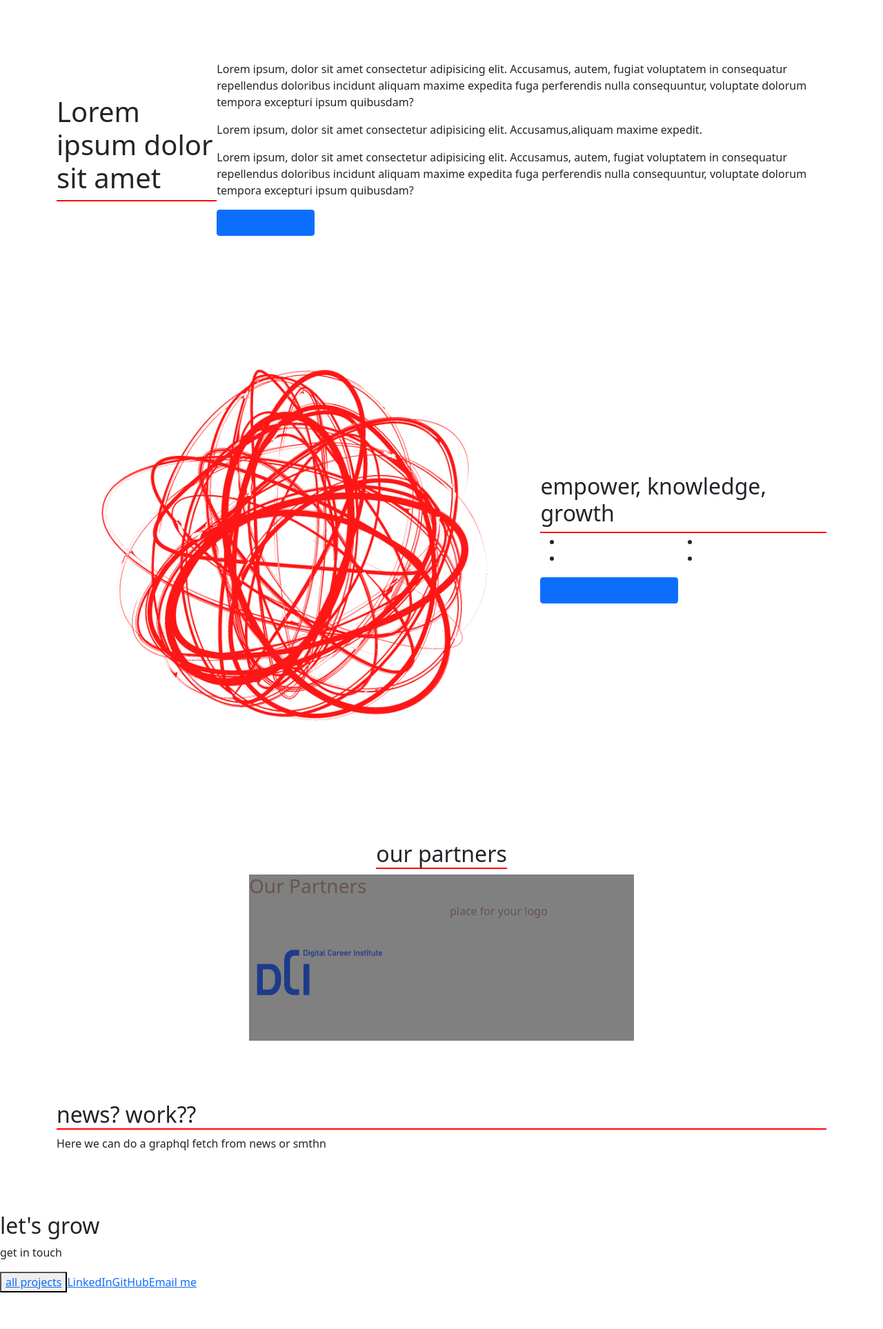
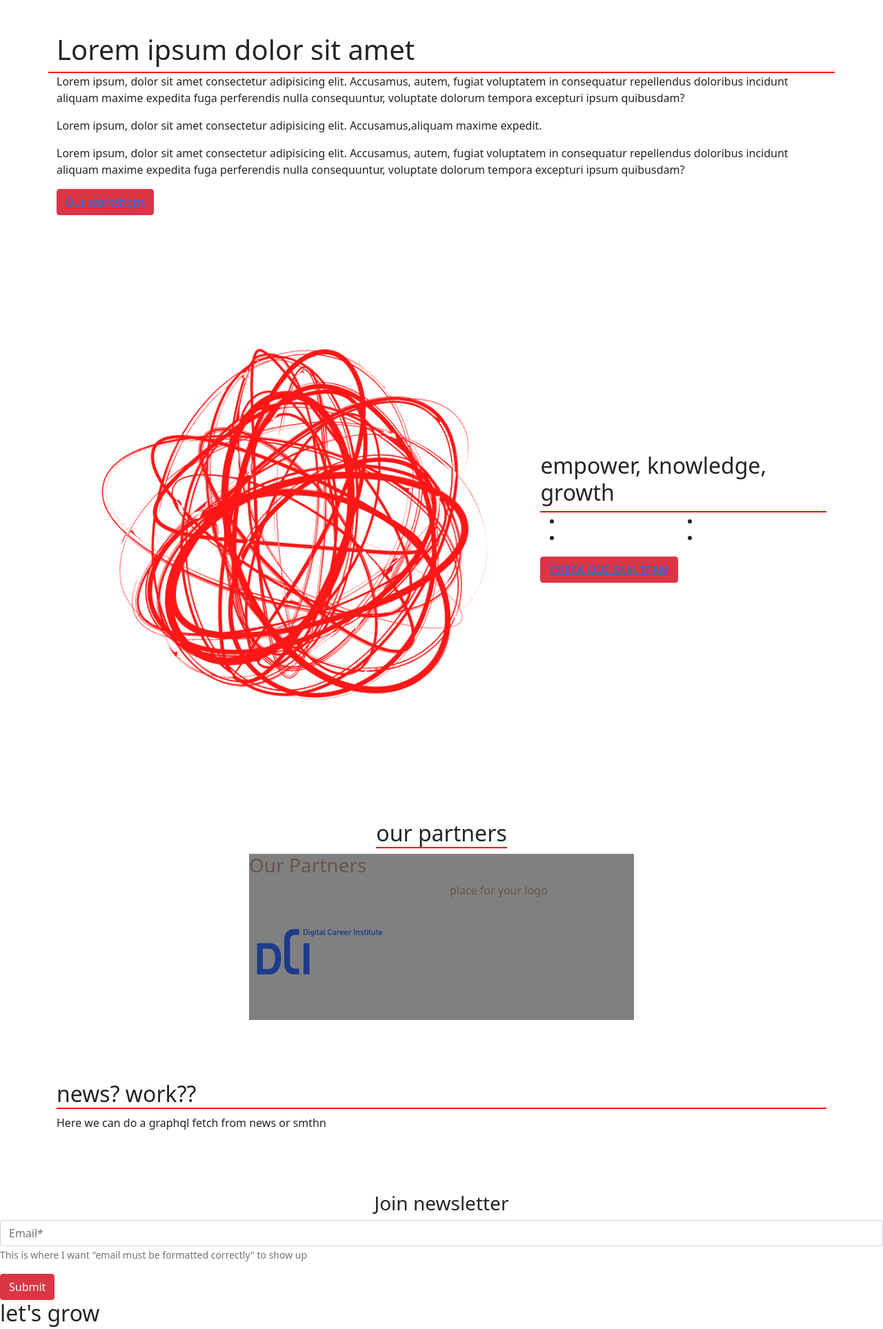
Before and after one commit to cunning-weasel/gats-weasel, a Gatsby site: page / in a window 1280 px wide. Shown: the part 960-2887 px from the top of the page at 69% size. Before the commit the page ends 2834 px from the top, so only its background shows below. Built offline with nearby package versions, Linux system fonts and the light colour scheme; Gatsby itself is replaced by a stand-in of ours.

Commit message:
added form to bottom of page, investigate graphql call

```diff
--- a/src/componenets/Body.js
+++ b/src/componenets/Body.js
@@ -5,9 +5,10 @@ import "./Body.scss";
 import Button from "react-bootstrap/Button";
 import Container from "react-bootstrap/Container";
 import Jumbotron from "react-bootstrap/Jumbotron";
+import Row from "react-bootstrap/Row";
+import Col from "react-bootstrap/Col";
+import Form from "react-bootstrap/Form";
 import Banner from "../componenets/Banner";
-
-// bootstrap is hard without internets :/ -  weasel
 
 const Body = () => {
   return (
@@ -34,13 +35,15 @@ const Body = () => {
 
       {/* intro/ workshops */}
       <main>
-        <section className="page-section-intro">
+        <section className="mt-5 mb-5">
           <Container>
-            <div className="introElems justify-content-center align-items-center">
-              <div className="underline">
+            <Row>
+              <Col className="underline">
                 <h1>Lorem ipsum dolor sit amet</h1>
-              </div>
-              <div>
+              </Col>
+            </Row>
+            <Row>
+              <Col>
                 <p>
                   Lorem ipsum, dolor sit amet consectetur adipisicing elit.
                   Accusamus, autem, fugiat voluptatem in consequatur repellendus
@@ -59,11 +62,11 @@ const Body = () => {
                   nulla consequuntur, voluptate dolorum tempora excepturi ipsum
                   quibusdam?
                 </p>
-                <Button>
-                  <Link to="/workshops">Our workshops</Link>
-                </Button>
-              </div>
-            </div>
+              </Col>
+            </Row>
+            <Button variant="danger">
+              <Link to="/workshops">Our workshops</Link>
+            </Button>
           </Container>
         </section>
 
@@ -94,7 +97,7 @@ const Body = () => {
                     <li></li>
                   </ul>
                 </div>
-                <Button>
+                <Button variant="danger">
                   <Link to="/about">CHECK OUT OUR TEAM</Link>
                 </Button>
               </div>
@@ -107,7 +110,9 @@ const Body = () => {
           <Container>
             <div className="partnersElems justify-content-center align-items-center">
               <h2 className="underline">our partners</h2>
-              {/* we can think about doing some grid/ flex card layout for this? */}
+              {/* we can think about doing some grid/ flex card layout for this?
+                  graphql fetch from partners page?
+              */}
               <Banner />
             </div>
           </Container>
@@ -123,6 +128,22 @@ const Body = () => {
             </div>
           </Container>
         </section>
+
+        {/* sign-up form cta? */}
+        <Form className=".bottom-cta">
+          <Form.Group className="mb-3" controlId="formBasicEmail">
+            <h3 className="mb-2 text-center text-upper">Join newsletter</h3>
+            <div>
+            <Form.Control type="email" placeholder="Email*" />
+            <Form.Text className="text-muted">
+              This is where I want "email must be formatted correctly" to show up
+            </Form.Text>
+            </div>
+          </Form.Group>
+          <Button variant="danger" type="submit">
+            Submit
+          </Button>
+        </Form>
       </main>
     </>
   );
--- a/src/componenets/Body.scss
+++ b/src/componenets/Body.scss
@@ -10,7 +10,7 @@
 }
 
 // save margin as var && nest
-.page-section-intro,
+// .page-section-intro,
 .page-section-empower,
 .page-section-partners,
 .page-section-news {
@@ -24,12 +24,7 @@
   border-bottom: 2px solid red;
 }
 
-.btn-primary {
-  color: #fff;
-  background-color: red;
-}
-
-.introElems,
+// .introElems,
 .empowerElems {
   display: flex;
   flex-flow: row;
@@ -52,3 +47,7 @@
   column-width: auto;
   column-count: 2;
 }
+
+.bottom-cta {
+  background-color: red;
+}
--- a/src/componenets/Nav.js
+++ b/src/componenets/Nav.js
@@ -1,49 +1,33 @@
 import * as React from "react";
-import { Link } from 'gatsby'
+import { Link } from "gatsby";
 
 const Nav = ({ children }) => {
   return (
     <main>
       <ul>
         <li>
-            <Link to="/">
-              Home
-            </Link>
+          <Link to="/">Home</Link>
         </li>
 
         <li>
-            <Link to="/about">
-              About
-            </Link>
+          <Link to="/about">About</Link>
         </li>
 
         <li>
-            <Link to="/workshops">
-            Workshops
-            </Link>
+          <Link to="/workshops">Workshops</Link>
         </li>
 
         <li>
-            <Link to="/digitalcampus">
-            Digital campus
-            </Link>
+          <Link to="/digitalcampus">Digital campus</Link>
         </li>
 
         <li>
-            <Link to="/news">
-            News
-            </Link>
+          <Link to="/posts">News</Link>
         </li>
 
-
         <li>
-            <Link to="/contact">
-            Contact
-            </Link>
+          <Link to="/contact">Contact</Link>
         </li>
-
-
-
       </ul>
       {children}
     </main>
--- a/src/pages/posts.js
+++ b/src/pages/posts.js
@@ -30,7 +30,6 @@ const Posts = () => {
       }
     `
   );
-
   // console.log(data.allGhostPost.edges);
 
   return (
@@ -42,7 +41,6 @@ const Posts = () => {
             return (
               <div key={node.id}>
                 <h1>{node.title}</h1>
-                <h2>Doven</h2>
                 <article dangerouslySetInnerHTML={{ __html: node.html }} />
               </div>
             );
```
Lines whose indentation alone changed are shown as unchanged.
